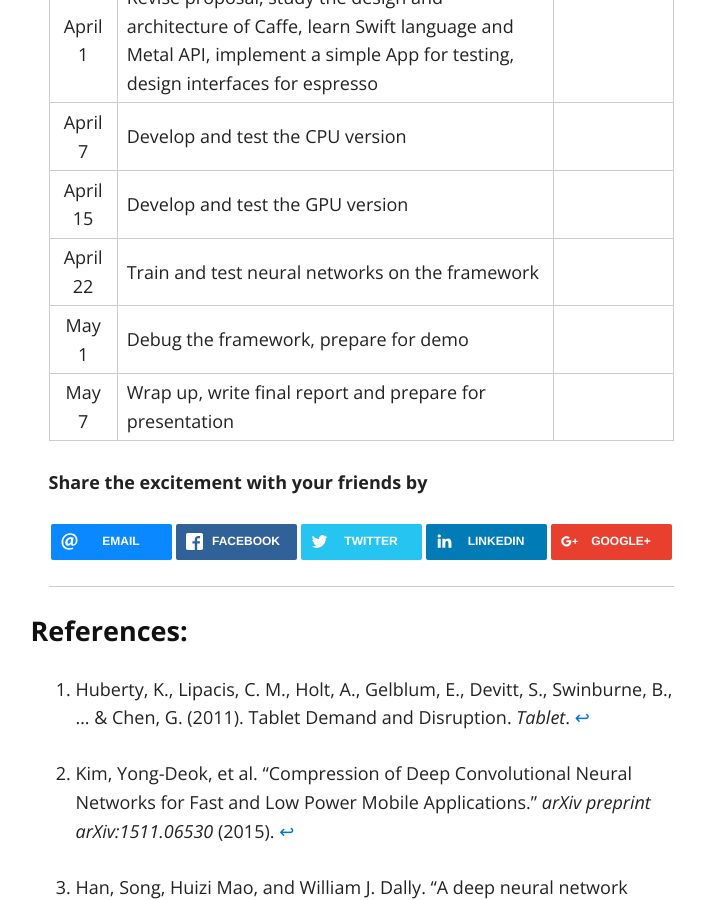
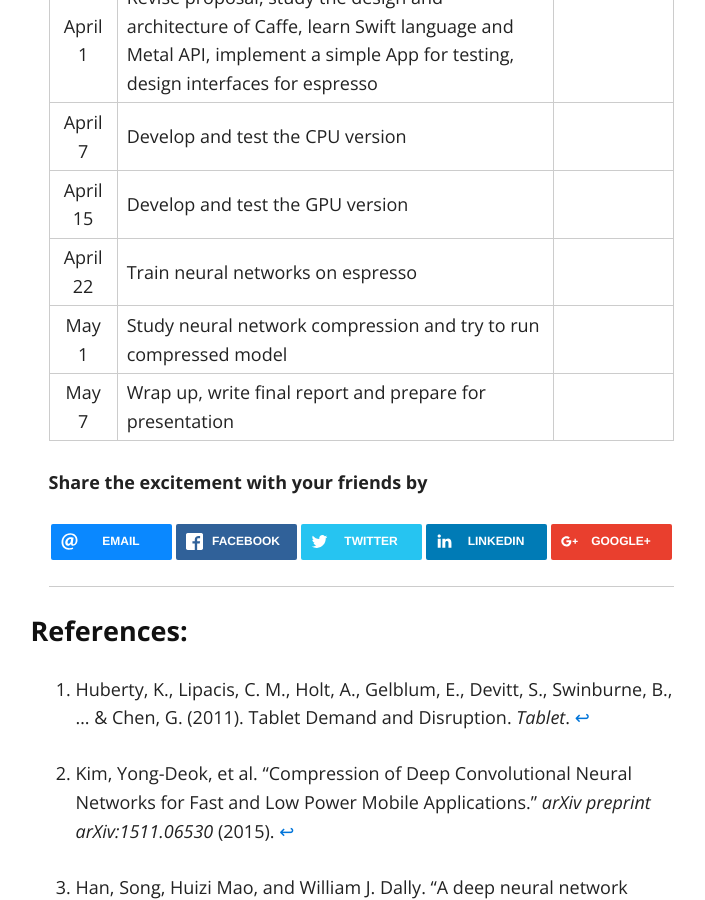
Before and after one commit to codinfox/espresso, a Jekyll site: the page built from index.md, in a window 1280 px wide and 900 px high, scrolled down 3980 px. Shown: the whole window, without its empty margins (279-984 px from the left). Built offline with Jekyll 4.4.1, drawn with Linux system fonts in a browser that asks for light colours; nearby versions of some CDN libraries.

Commit message:
Minor change of schedule

```diff
--- a/index.md
+++ b/index.md
@@ -85,8 +85,8 @@ OSX and iOS based on Metal framework.
 | April 1   | Revise proposal, study the design and architecture of Caffe, learn Swift language and Metal API, implement a simple App for testing, design interfaces for espresso |  |
 | April 7   | Develop and test the CPU version |    |
 | April 15  | Develop and test the GPU version |     |
-| April 22  | Train and test neural networks on the framework|  |
-| May 1     | Debug the framework, prepare for demo |   |
+| April 22  | Train neural networks on espresso |  |
+| May 1     | Study neural network compression and try to run compressed model |   |
 | May 7 	| Wrap up, write final report and prepare for presentation     |    |
 
 **Share the excitement with your friends by**
```
